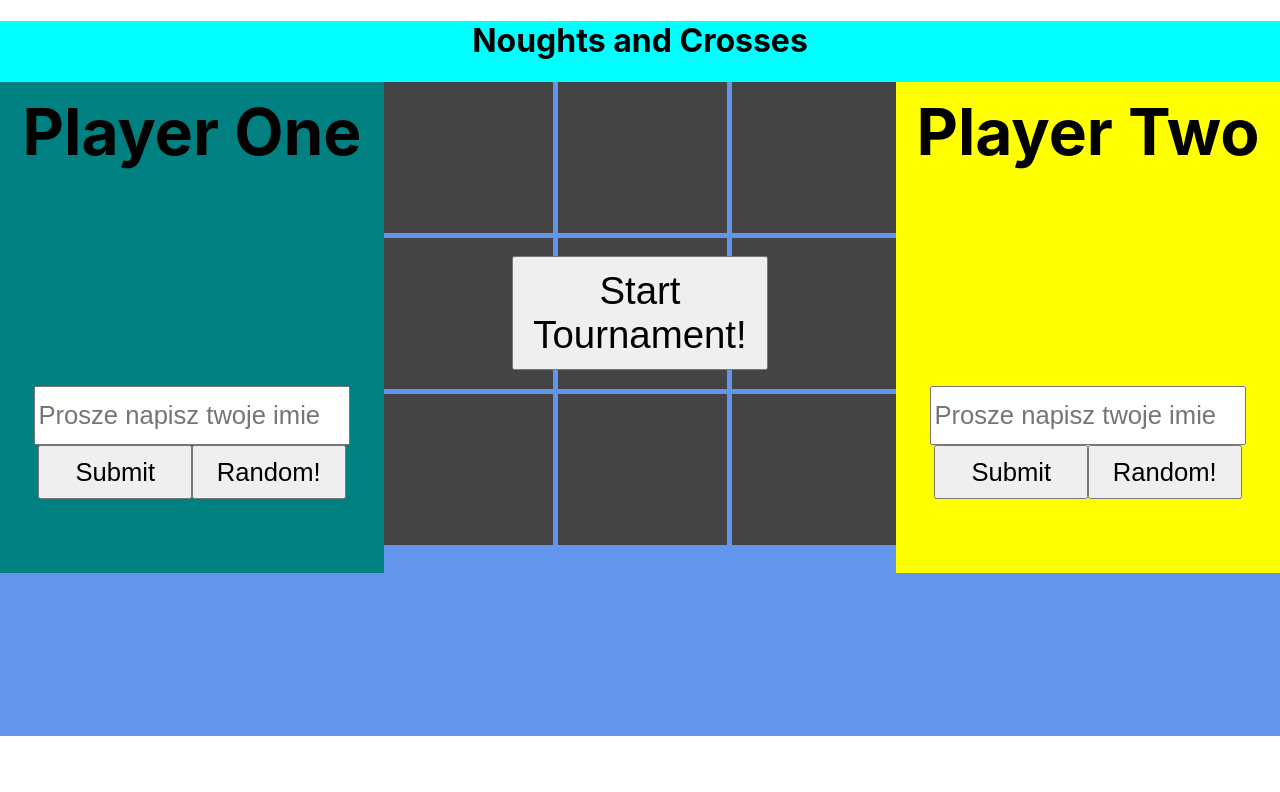
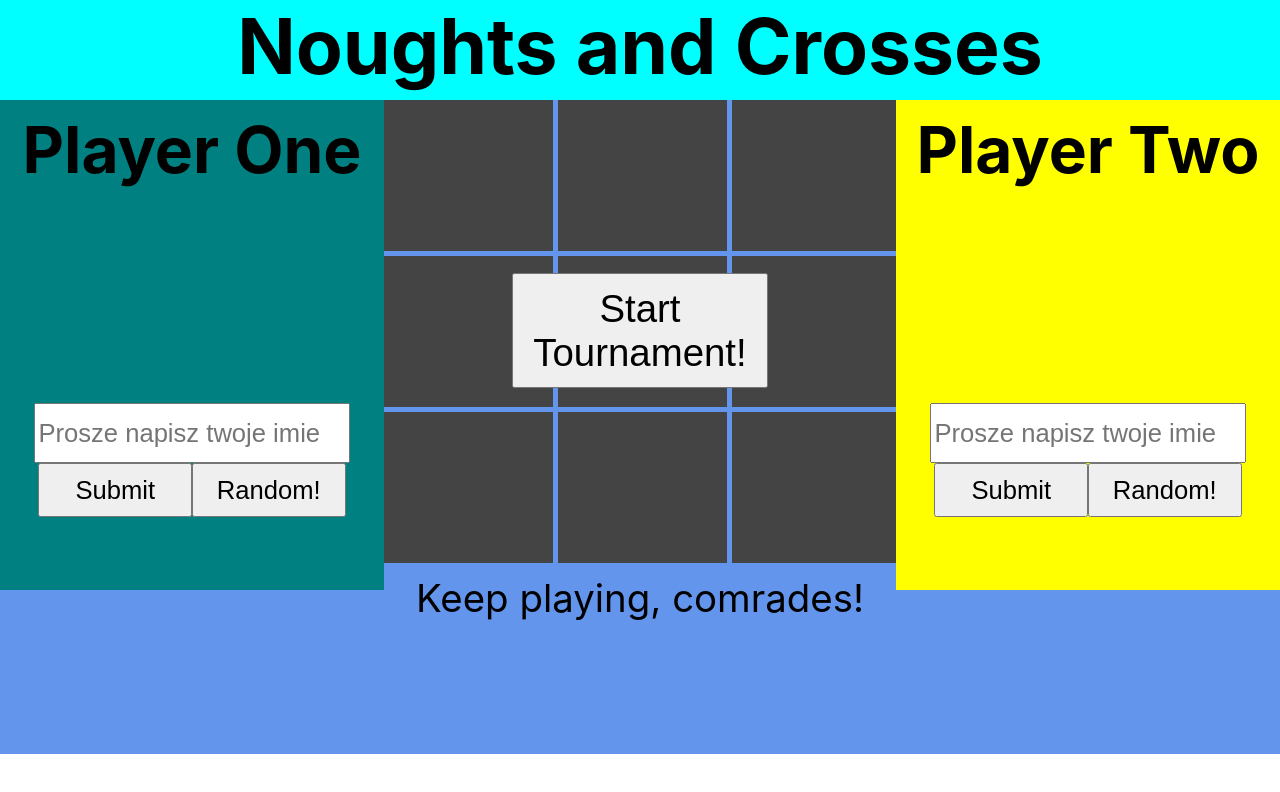
Before and after one commit to chicorycolumn/react-noughts-and-crosses, a React (Create React App) app: page / in a window 1280 px wide. Shown: the top 792 px of the page. Built offline with nearby package versions, Linux system fonts and the light colour scheme.

Commit message:
Win checker working.

```diff
--- a/src/App.css
+++ b/src/App.css
@@ -1,6 +1,12 @@
 .App {
   text-align: center;
+  margin-top: -4%;
   background-color: cyan;
+}
+
+.title {
+  font-size: 6vw;
+  margin-bottom: 0.5%;
 }
 
 .over-grid {
@@ -10,6 +16,7 @@
   grid-template-rows: 1fr 1fr 1fr 1fr;
   min-height: 0;
   min-width: 0;
+
   max-height: 100%;
 }
 
@@ -75,6 +82,16 @@
   display: grid;
   grid-column: 2/3;
   grid-row: 4/4;
+}
+
+.playerFeedback {
+  display: grid;
+  grid-column: 2/3;
+  grid-row: 4/4;
+  font-size: 3vw;
+  margin-top: -3%;
+  height: 70%;
+  width: 100%;
 }
 
 .startTourneyButton {
--- a/src/App.js
+++ b/src/App.js
@@ -303,7 +303,6 @@ class Board extends React.Component {
             board: newBoard
           };
         });
-        console.log(this.checkForWinningTriplet());
       } else {
         this.makeBorderFlash(row, column);
       }
@@ -312,46 +311,49 @@ class Board extends React.Component {
 
   checkForWinningTriplet = () => {
     const { board } = this.state;
+    console.log("start of check");
+    console.log(board);
 
-    console.log(board[0][0], board[1][1], board[2][2]);
-
-    if (board[1][1]) {
-      if (
-        (board[0][0] === board[1][1] && board[1][1] === board[2][2]) ||
-        (board[0][2] === board[1][1] && board[1][1] === board[2][0])
-      ) {
-        return `Wow! ${board[1][1]} wins with a sick diagonal! It was either ${board[0][0]}${board[1][1]}${board[2][2]} from right to left, or it was ${board[2][0]}${board[1][1]}${board[2][0]} from left to right`;
-      }
-    } else {
+    console.log("doing the for loop...");
     for (let iterant = 0; iterant < board.length; iterant++) {
       let col = iterant;
 
       if (board[col][0]) {
+        console.log(board[col][0], board[col][1], board[col][2]);
         if (
           board[col][0] === board[col][1] &&
           board[col][1] === board[col][2]
         ) {
-            return `Wow! ${board[col][0]} wins with a boss vertical! It was ${board[col][0]}${board[col][1]}${board[col][2]}`;
-          } else {
+          return `Wow! ${board[col][0]} wins with a dank horizontal! It was ${board[col][0]}${board[col][1]}${board[col][2]}`;
+        }
+      }
+      console.log("gonna check vertical");
       let row = iterant;
       if (board[0][row]) {
         if (
           board[0][row] === board[1][row] &&
           board[1][row] === board[2][row]
         ) {
-                return `Wow! ${board[0][row]} wins with a dank horizontal! It was ${board[0][row]}${board[1][row]}${board[2][row]}`;
-              }
-            }
-          }
+          return `Wow! ${board[0][row]} wins with a boss vertical! It was ${board[0][row]}${board[1][row]}${board[2][row]}`;
         }
       }
     }
 
-    return "Keep playing, comrades!";
+    if (board[1][1]) {
+      console.log("middle square is true");
+      if (
+        (board[0][0] === board[1][1] && board[1][1] === board[2][2]) ||
+        (board[0][2] === board[1][1] && board[1][1] === board[2][0])
+      ) {
+        return `Wow! ${board[1][1]} wins with a sick diagonal!  It was either ${board[0][0]}${board[1][1]}${board[2][2]} from right to left, or it was ${board[2][0]}${board[1][1]}${board[2][0]} from left to right`;
+      }
+      console.log("but no diagonal");
+    } else return "Keep playing, comrades!";
   };
 
   render() {
     return (
+      <>
         <div className="wrapper">
           {this.state.board.map((row, indexRow) =>
             row.map((column, indexColumn) => {
@@ -371,6 +373,8 @@ class Board extends React.Component {
             })
           )}
         </div>
+        <p className="playerFeedback">{this.checkForWinningTriplet()}</p>
+      </>
     );
   }
 }
@@ -416,7 +420,7 @@ class App extends React.Component {
     return (
       <div className="App">
         <header className="Ticcy Taccy Toe"></header>
-        <h1>Noughts and Crosses</h1>
+        <h1 className="title">Noughts and Crosses</h1>
         <div className="over-grid">
           <Board
             isItPlayerOneTurn={this.state.isItPlayerOneTurn}
```
Lines whose indentation alone changed are shown as unchanged.
